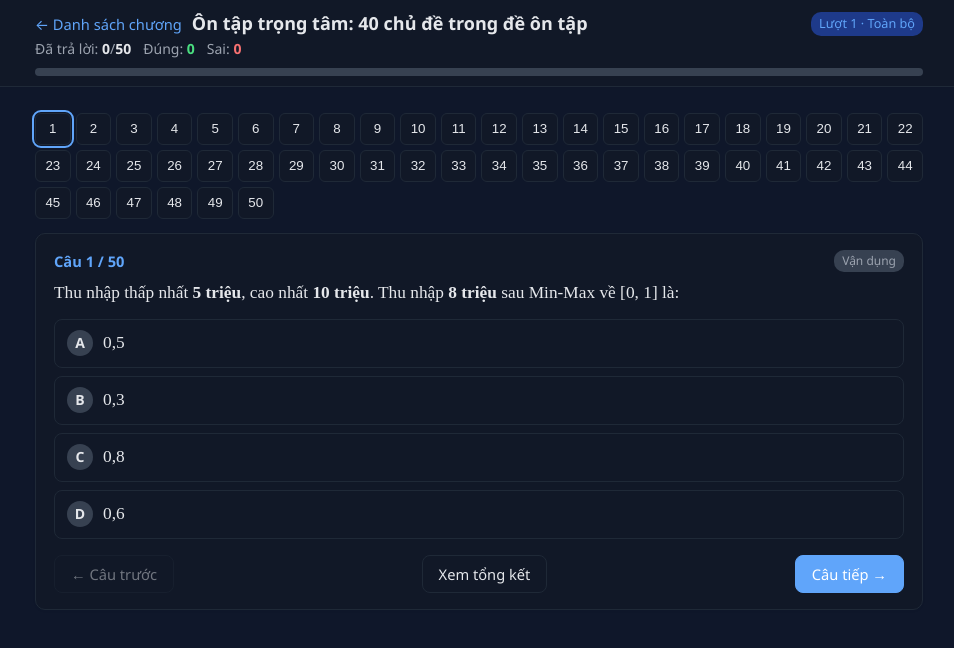
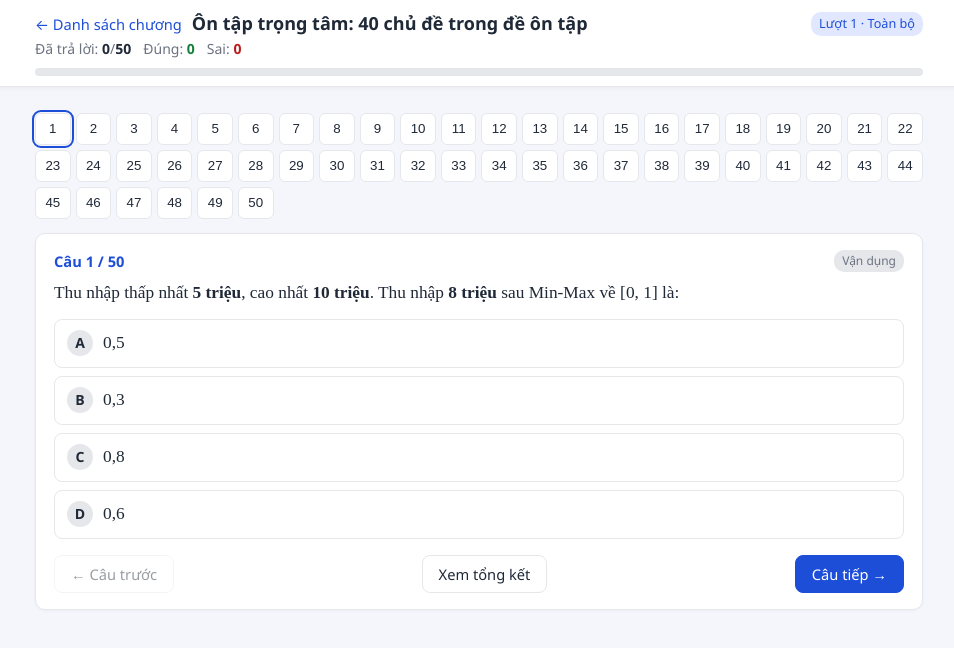
Before and after one commit to huyennguyen080706/ReviewFinalTest, a plain HTML site: page on-tap.html in a window 1280 px wide. Shown: the whole page, without its empty margins (161-1115 px from the left). Drawn offline with Linux system fonts and the dark colour scheme.

Commit message:
Bỏ chế độ tối, luôn hiển thị nền sáng
Co-Authored-By: Claude Opus 5.5 <noreply@anthropic.com>

```diff
--- a/on-tap.html
+++ b/on-tap.html
@@ -13,17 +13,6 @@
   --warn-bg:#fef9c3; --warn-line:#eab308;
   --mem-bg:#e0f2fe; --mem-line:#0284c7;
   --idle:#e5e7eb;
-}
-@media (prefers-color-scheme: dark){
-  :root{
-    --bg:#0f172a; --card:#111827; --ink:#e5e7eb; --muted:#9ca3af; --line:#1f2937;
-    --brand:#60a5fa; --brand-soft:#1e3a8a;
-    --ok:#4ade80; --ok-bg:#052e16; --ok-line:#166534;
-    --bad:#f87171; --bad-bg:#3f0d0d; --bad-line:#7f1d1d;
-    --warn-bg:#3a3205; --warn-line:#ca8a04;
-    --mem-bg:#082f49; --mem-line:#0369a1;
-    --idle:#374151;
-  }
 }
 *{box-sizing:border-box}
 html{-webkit-text-size-adjust:100%}
```
Also changed, not shown: chuong-1.html (+0 -11 lines), chuong-2.html (+0 -11 lines), chuong-3.html (+0 -11 lines), chuong-4.html (+0 -11 lines), chuong-5.html (+0 -11 lines), chuong-6.html (+0 -11 lines), chuong-7.html (+0 -11 lines), chuong-8.html (+0 -11 lines), chuong-9.html (+0 -11 lines), dap-an-tu-luan.html (+0 -8 lines), index.html (+0 -1 lines).
